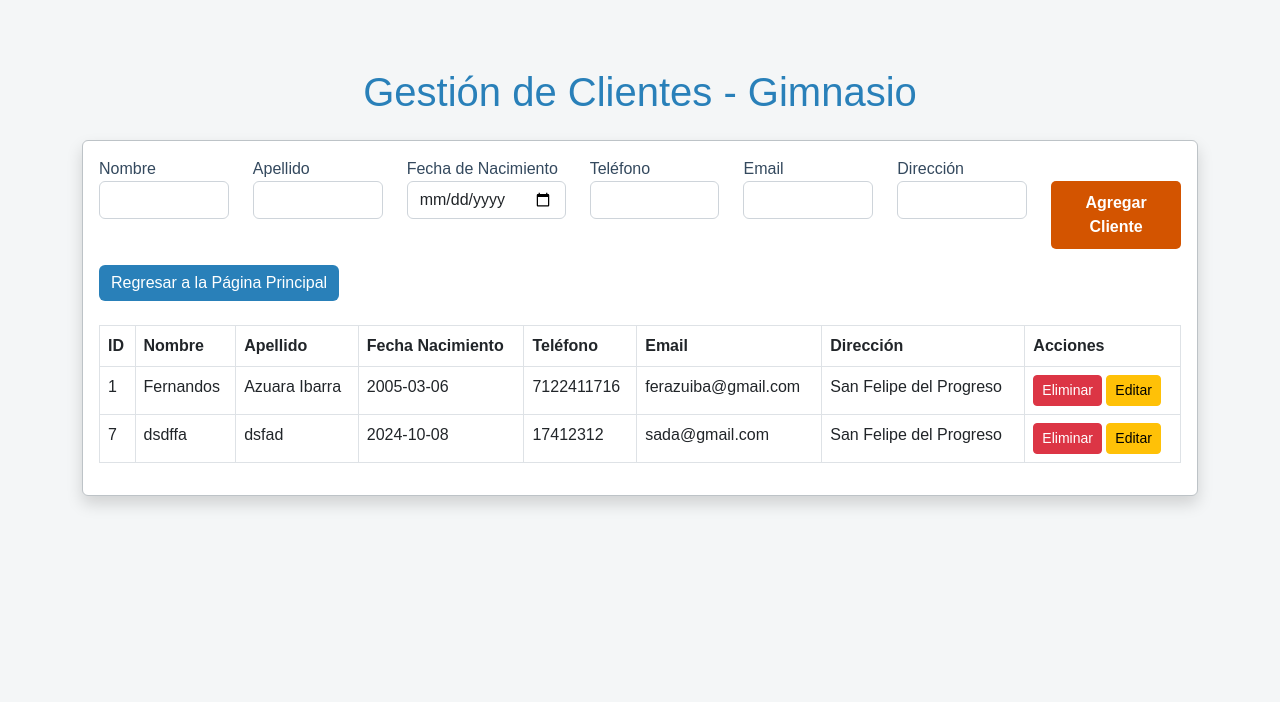
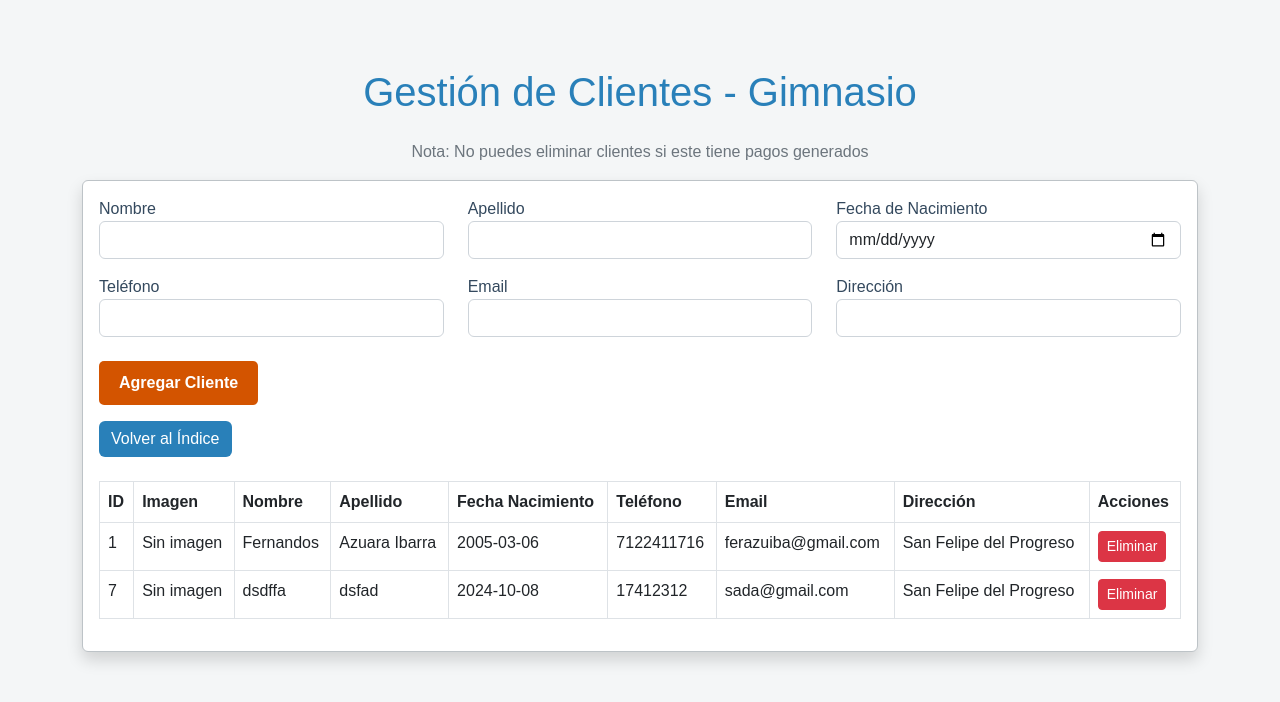
Before and after one commit to igream/p2-flask-SQL, a Flask app: page /clientes in a window 1280 px wide. Shown: the top 702 px of the page. Run offline with Flask 3, Linux system fonts and the light colour scheme; data comes from the database, SQL or seed files in the repository.

Commit message:
Update clientes.html
cambio interfaz de usuarios

```diff
--- a/Interfaces Equipo/src/templates/clientes.html
+++ b/Interfaces Equipo/src/templates/clientes.html
@@ -1,4 +1,3 @@
-<!-- Diseño de la tabla "clientes" -->
 <!DOCTYPE html>
 <html lang="en">
 <head>
@@ -11,35 +10,73 @@
 <body>
     <h1 class="text-center mt-5">Gestión de Clientes - Gimnasio</h1>
     <div class="container mt-4">
+        <p class="text-center text-muted">Nota: No puedes eliminar clientes si este tiene pagos generados</p>
         <div class="card shadow">
             <div class="card-body">
                 <!-- Formulario de registro de cliente -->
                 <form action="{{ url_for('add_cliente') }}" method="POST">
                     <div class="row">
-                        <div class="col"><label>Nombre</label><input type="text" name="nombre" class="form-control" required></div>
-                        <div class="col"><label>Apellido</label><input type="text" name="apellido" class="form-control" required></div>
-                        <div class="col"><label>Fecha de Nacimiento</label><input type="date" name="fecha_nacimiento" class="form-control" required></div>
-                        <div class="col"><label>Teléfono</label><input type="text" name="telefono" class="form-control" required></div>
-                        <div class="col"><label>Email</label><input type="email" name="email" class="form-control" required></div>
-                        <div class="col"><label>Dirección</label><input type="text" name="direccion" class="form-control" required></div>
-                        <div class="col mt-4"><button type="submit" class="btn btn-primary">Agregar Cliente</button></div>
+                        <div class="col-md-4">
+                            <label for="nombre">Nombre</label>
+                            <input type="text" id="nombre" name="nombre" class="form-control" required>
+                        </div>
+                        <div class="col-md-4">
+                            <label for="apellido">Apellido</label>
+                            <input type="text" id="apellido" name="apellido" class="form-control" required>
+                        </div>
+                        <div class="col-md-4">
+                            <label for="fecha_nacimiento">Fecha de Nacimiento</label>
+                            <input type="date" id="fecha_nacimiento" name="fecha_nacimiento" class="form-control" required>
+                        </div>
+                        <div class="col-md-4 mt-3">
+                            <label for="telefono">Teléfono</label>
+                            <input type="text" id="telefono" name="telefono" class="form-control" required>
+                        </div>
+                        <div class="col-md-4 mt-3">
+                            <label for="email">Email</label>
+                            <input type="email" id="email" name="email" class="form-control" required>
+                        </div>
+                        <div class="col-md-4 mt-3">
+                            <label for="direccion">Dirección</label>
+                            <input type="text" id="direccion" name="direccion" class="form-control" required>
+                        </div>
+                        <div class="col-md-12 mt-4">
+                            <button type="submit" class="btn btn-primary">Agregar Cliente</button>
+                        </div>
                     </div>
                 </form>
 
                 <!-- Botón para regresar a la página principal -->
                 <div class="mt-3">
-                    <a href="{{ url_for('index') }}" class="btn btn-secondary">Regresar a la Página Principal</a>
+                    <a href="{{ url_for('index_admin') }}" class="btn btn-secondary">Volver al Índice</a>
                 </div>
 
                 <!-- Tabla de clientes -->
                 <table class="table table-bordered mt-4">
                     <thead>
-                        <tr><th>ID</th><th>Nombre</th><th>Apellido</th><th>Fecha Nacimiento</th><th>Teléfono</th><th>Email</th><th>Dirección</th><th>Acciones</th></tr>
+                        <tr>
+                            <th>ID</th>
+                            <th>Imagen</th>
+                            <th>Nombre</th>
+                            <th>Apellido</th>
+                            <th>Fecha Nacimiento</th>
+                            <th>Teléfono</th>
+                            <th>Email</th>
+                            <th>Dirección</th>
+                            <th>Acciones</th>
+                        </tr>
                     </thead>
                     <tbody>
                         {% for cliente in clientes %}
                         <tr>
                             <td>{{ cliente.ID_Cliente }}</td>
+                            <td>
+                                {% if cliente.Imagen %}
+                                    <img src="{{ url_for('static', filename=cliente.Imagen) }}" alt="Imagen de cliente" width="100">
+                                {% else %}
+                                    Sin imagen
+                                {% endif %}
+                            </td>
                             <td>{{ cliente.Nombre }}</td>
                             <td>{{ cliente.Apellido }}</td>
                             <td>{{ cliente.Fecha_Nacimiento }}</td>
@@ -50,46 +87,12 @@
                                 <form action="{{ url_for('delete_cliente', id=cliente.ID_Cliente) }}" method="POST" style="display:inline;">
                                     <button type="submit" class="btn btn-danger btn-sm">Eliminar</button>
                                 </form>
-                                <button type="button" class="btn btn-warning btn-sm" data-bs-toggle="modal" data-bs-target="#editModal{{ cliente.ID_Cliente }}">Editar</button>
                             </td>
                         </tr>
                         {% endfor %}
                     </tbody>
                 </table>
 
-                <!-- Modales de edición fuera del bucle para evitar conflictos -->
-                {% for cliente in clientes %}
-                <div class="modal fade" id="editModal{{ cliente.ID_Cliente }}" tabindex="-1" aria-labelledby="editModalLabel{{ cliente.ID_Cliente }}" aria-hidden="true">
-                    <div class="modal-dialog">
-                        <div class="modal-content">
-                            <div class="modal-header">
-                                <h5 class="modal-title" id="editModalLabel{{ cliente.ID_Cliente }}">Editar Cliente</h5>
-                                <button type="button" class="btn-close" data-bs-dismiss="modal" aria-label="Close"></button>
-                            </div>
-                            <form action="{{ url_for('edit_cliente', id=cliente.ID_Cliente) }}" method="POST">
-                                <div class="modal-body">
-                                    <label>Nombre</label>
-                                    <input type="text" name="nombre" class="form-control" value="{{ cliente.Nombre }}" required>
-                                    <label>Apellido</label>
-                                    <input type="text" name="apellido" class="form-control" value="{{ cliente.Apellido }}" required>
-                                    <label>Fecha de Nacimiento</label>
-                                    <input type="date" name="fecha_nacimiento" class="form-control" value="{{ cliente.Fecha_Nacimiento }}" required>
-                                    <label>Teléfono</label>
-                                    <input type="text" name="telefono" class="form-control" value="{{ cliente.Telefono }}" required>
-                                    <label>Email</label>
-                                    <input type="email" name="email" class="form-control" value="{{ cliente.Email }}" required>
-                                    <label>Dirección</label>
-                                    <input type="text" name="direccion" class="form-control" value="{{ cliente.Direccion }}" required>
-                                </div>
-                                <div class="modal-footer">
-                                    <button type="button" class="btn btn-secondary" data-bs-dismiss="modal">Cerrar</button>
-                                    <button type="submit" class="btn btn-primary">Guardar Cambios</button>
-                                </div>
-                            </form>
-                        </div>
-                    </div>
-                </div>
-                {% endfor %}
             </div>
         </div>
     </div>
```
